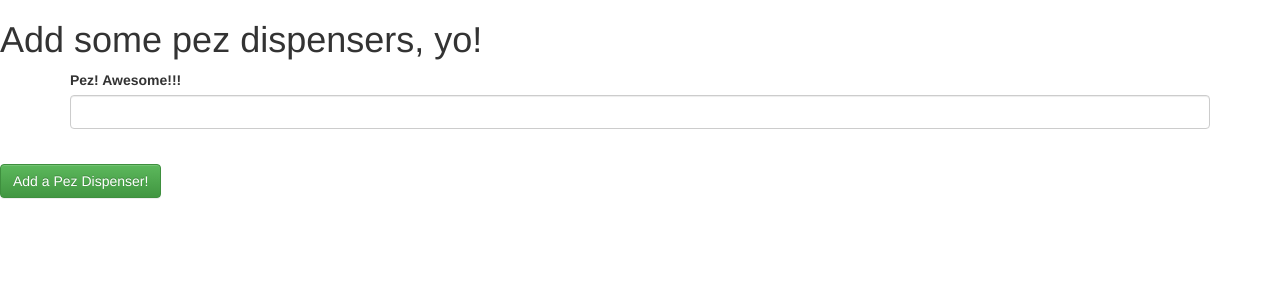
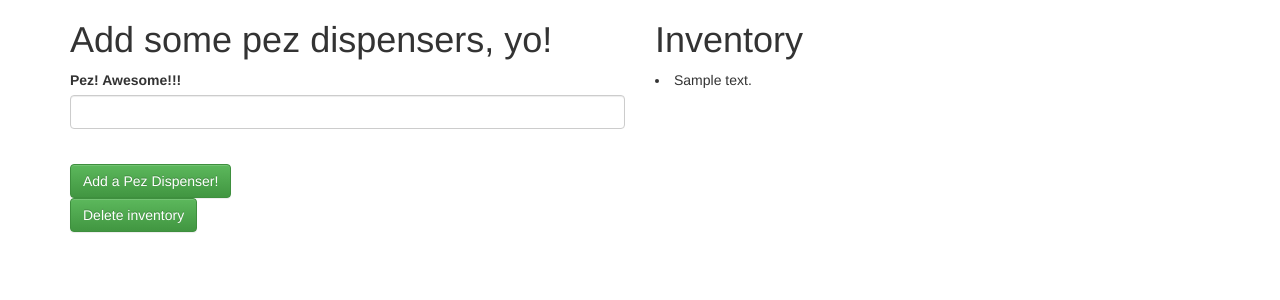
Before and after one commit to jwnardine/InventoryDB, a PHP site: template views/form.html.twig in a window 1280 px wide. Shown: the top 300 px of the page. Run offline with PHP 8.4, Linux system fonts and the light colour scheme; the template is opened without the code that fills it: most values are stand-ins (such as "Sample title", 1, 10 or a date in 2020); some libraries are stand-ins or nearby versions.

Commit message:
add delete feature

```diff
--- a/views/form.html.twig
+++ b/views/form.html.twig
@@ -8,16 +8,32 @@
         <title></title>
     </head>
     <body>
-<h1>Add some pez dispensers, yo!</h1>
+
         <form action="/results" method="post">
                 <div class="container">
-                    <div class="form-group">
-                        <label for="items">Pez! Awesome!!!</label>
-                        <input type="text" id="items" name="items" class='form-control'><br>
+                    <div class="row">
+                        <div class="col-md-6">
+                            <h1>Add some pez dispensers, yo!</h1>
+                        <div class="form-group">
+                            <label for="items">Pez! Awesome!!!</label>
+                            <input type="text" id="items" name="items" class='form-control'><br>
+                        </div>
+                        <button class="btn btn-success" type="submit">Add a Pez Dispenser!</button>
+                        </form>
+              <form action="/delete_inventory" method="get">
+                  <button class="btn btn-success" type="submit">Delete inventory</button>
+                        </form>
                     </div>
-                </div>
-                <button class="btn btn-success" type="submit">Add a Pez Dispenser!</button>
-                </form>
+                    <div class="col-md-6">
+                {% if items is not empty %}
+                <h1>Inventory</h1>
+                    {% for item in items %}
+                    <li>{{ item.getDescription }}</li>
+                    {% endfor %}
+                {% endif %}
+            </div>
+          </div>
+        </div>
 
     </body>
 </html>
```
Also changed, not shown: app/app.php (+4 -3 lines), views/deletedinventory.html.twig (added, +14 -0 lines).
